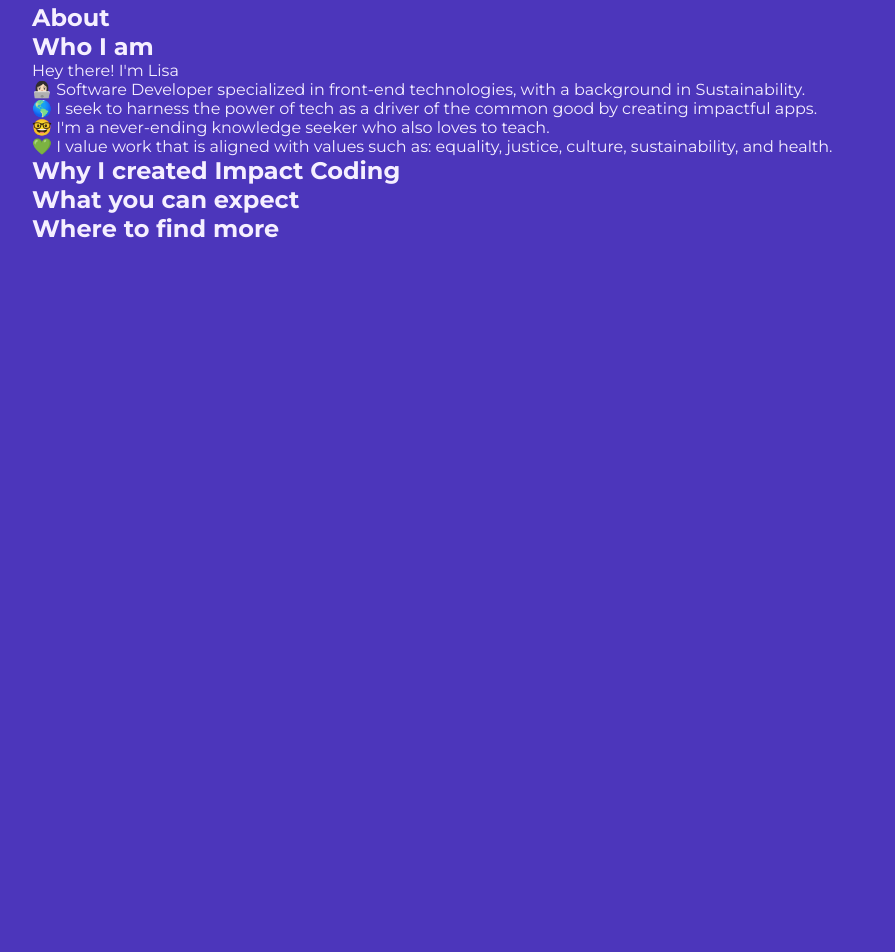
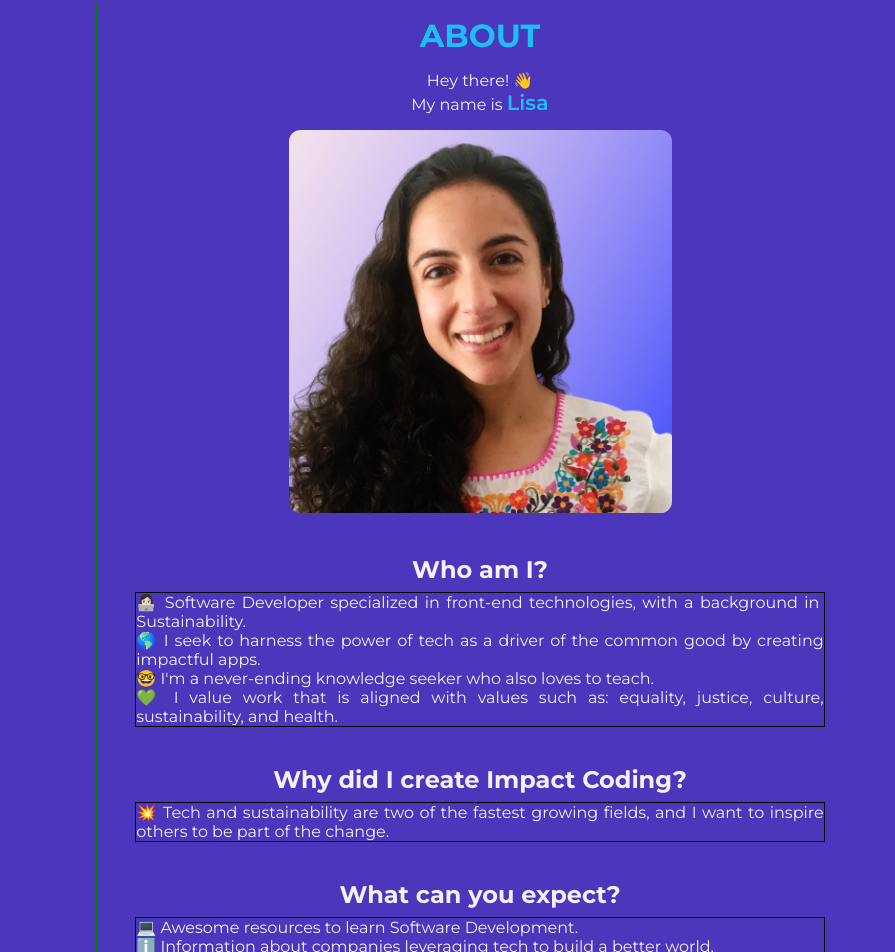
Before and after one commit to LisaSmeke/React-Project, a React (Create React App) app in the folder my-app/: page / in a window 1280 px wide. Shown: the part 100-1052 px from the top of the page, without its empty margins (160-1055 px from the left). Before the commit the page ends 800 px from the top, so only its background shows below. Built offline with nearby package versions, Linux system fonts and the light colour scheme.

Commit message:
Add about text and picture

```diff
--- a/my-app/src/components/pages/About/About.module.css
+++ b/my-app/src/components/pages/About/About.module.css
@@ -1,5 +1,39 @@
 .about-section {
   color: #f5efff;
-  width: 70%;
+  width: 60%;
   margin: 3% auto;
+  text-align: center;
+  border: 1px solid green;
+  padding: 1% 0 2% 0;
 }
+
+.profile {
+  width: 50%;
+  border-radius: 3%;
+  margin-top: 2%;
+}
+
+h1 {
+  color: var(--highlight-blue);
+  text-transform: uppercase;
+  margin-bottom: 2%;
+  font-size: 2rem;
+}
+
+.name {
+  font-weight: 600;
+  font-size: 1.3rem;
+  color: var(--highlight-blue);
+}
+
+.question {
+  margin-top: 5%;
+  margin-bottom: 1%;
+}
+
+.intro-text {
+  text-align: justify;
+  border: 1px solid black;
+  margin: 0 auto;
+  width: 90%;
+}
--- a/my-app/src/components/pages/About/About.tsx
+++ b/my-app/src/components/pages/About/About.tsx
@@ -1,28 +1,56 @@
 import React from 'react';
 import styles from './About.module.css';
+import profile from './lisa-profile.jpeg';
 
 const About = () => {
   return (
     <section className={styles['about-section']}>
       <h1>About</h1>
-      <h2>Who I am</h2>
-      <p>Hey there! I'm Lisa</p>
+      <p>Hey there! 👋</p>
+      <p>
+        My name is <span className={styles.name}>Lisa</span>
+      </p>
+      <img className={styles.profile} src={profile} alt="Lisa smiling"></img>
+
+      <h2 className={styles.question}>Who am I?</h2>
+      <div className={styles['intro-text']}>
         <p>
           👩🏻‍💻 Software Developer specialized in front-end technologies, with a background in
           Sustainability.
         </p>
         <p>
-        🌎 I seek to harness the power of tech as a driver of the common good by creating impactful
-        apps.
+          🌎 I seek to harness the power of tech as a driver of the common good by creating
+          impactful apps.
         </p>
         <p>🤓 I'm a never-ending knowledge seeker who also loves to teach.</p>
         <p>
           💚 I value work that is aligned with values such as: equality, justice, culture,
           sustainability, and health.
         </p>
-      <h2>Why I created Impact Coding</h2>
-      <h2>What you can expect</h2>
-      <h2>Where to find more</h2>
+      </div>
+
+      <h2 className={styles.question}>Why did I create Impact Coding?</h2>
+      <div className={styles['intro-text']}>
+        <p>
+          💥 Tech and sustainability are two of the fastest growing fields, and I want to inspire
+          others to be part of the change.
+        </p>
+      </div>
+
+      <h2 className={styles.question}>What can you expect?</h2>
+      <div className={styles['intro-text']}>
+        <p>💻 Awesome resources to learn Software Development.</p>
+        <p>ℹ️ Information about companies leveraging tech to build a better world.</p>
+        <p>🚀Interesting conversation about tech, innovation, and sustainability.</p>
+      </div>
+
+      <h2 className={styles.question}>Where to find more</h2>
+      <div className={styles['intro-text']}>
+        <p>
+          💬 Be sure to connect with me on LinkedIn and IG to stay updated and share our thoughts.
+          I'd love to hear from you!
+        </p>
+      </div>
     </section>
   );
 };
```
Also changed, not shown: my-app/src/components/pages/About/lisa-profile.jpeg (added). Lines whose indentation alone changed are shown as unchanged.
